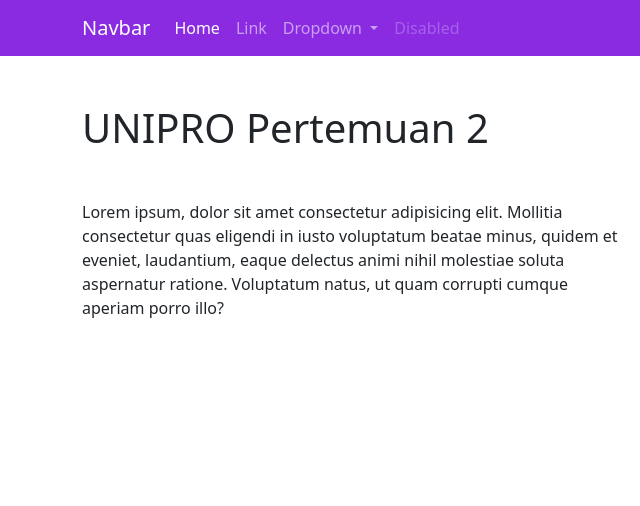
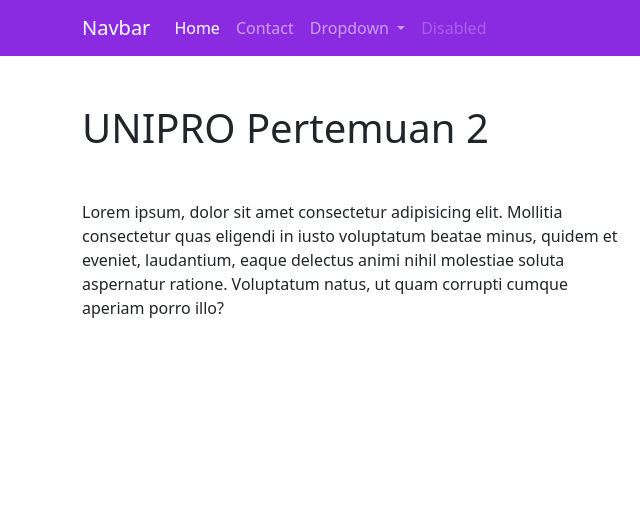
Before and after one commit to mkesyasakha/personal-page, a plain HTML site: page index.html in a window 1280 px wide. Shown: the full height of the page, 0-640 px from the left. Drawn offline with nearby package versions, Linux system fonts and the light colour scheme.

Commit message:
merubah fungsi navbar contact

```diff
--- a/index.html
+++ b/index.html
@@ -19,7 +19,7 @@
                 <a class="nav-link active" aria-current="page" href="#">Home</a>
               </li>
               <li class="nav-item">
-                <a class="nav-link" href="#">Link</a>
+                <a class="nav-link" href="contact.html">Contact</a>
               </li>
               <li class="nav-item dropdown">
                 <a class="nav-link dropdown-toggle" href="#" role="button" data-bs-toggle="dropdown" aria-expanded="false">
```
